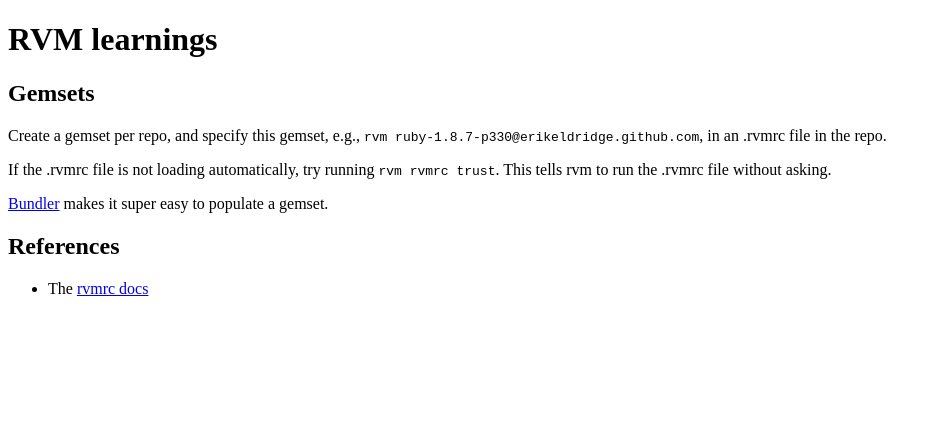
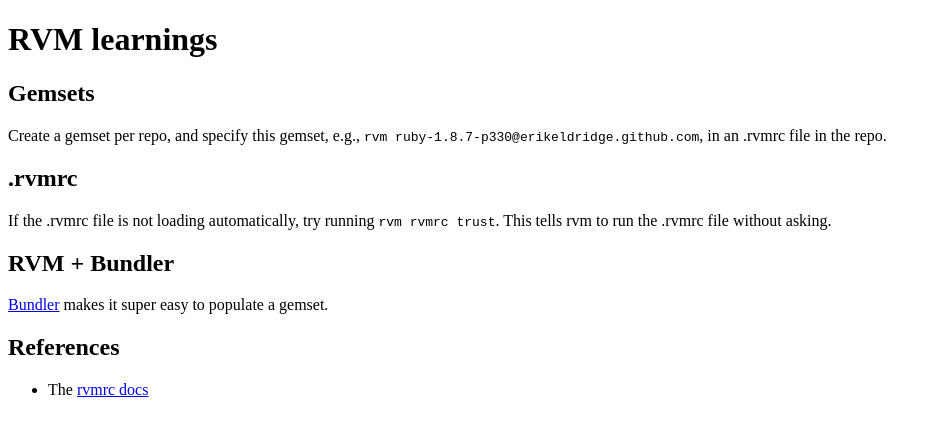
Before and after one commit to erikeldridge/erikeldridge.github.com, a Jekyll site: the page built from _posts/2011-11-28-rvm-learnings.md, in a window 1280 px wide. Shown: the top 436 px of the page, without its empty margins (0-937 px from the left). Built offline with Jekyll 4.4.1, drawn with Linux system fonts in a browser that asks for light colours; Markdown is read by kramdown in place of the engine named in the settings.

Commit message:
Add section headings to rvm learnings

```diff
--- a/_posts/2011-11-28-rvm-learnings.md
+++ b/_posts/2011-11-28-rvm-learnings.md
@@ -8,7 +8,11 @@
 
 Create a gemset per repo, and specify this gemset, e.g., `rvm ruby-1.8.7-p330@erikeldridge.github.com`,  in an .rvmrc file in the repo.
 
+## .rvmrc
+
 If the .rvmrc file is not loading automatically, try running `rvm rvmrc trust`. This tells rvm to run the .rvmrc file without asking.
+
+## RVM + Bundler
 
 [Bundler](http://gembundler.com/) makes it super easy to populate a gemset.
 
```
